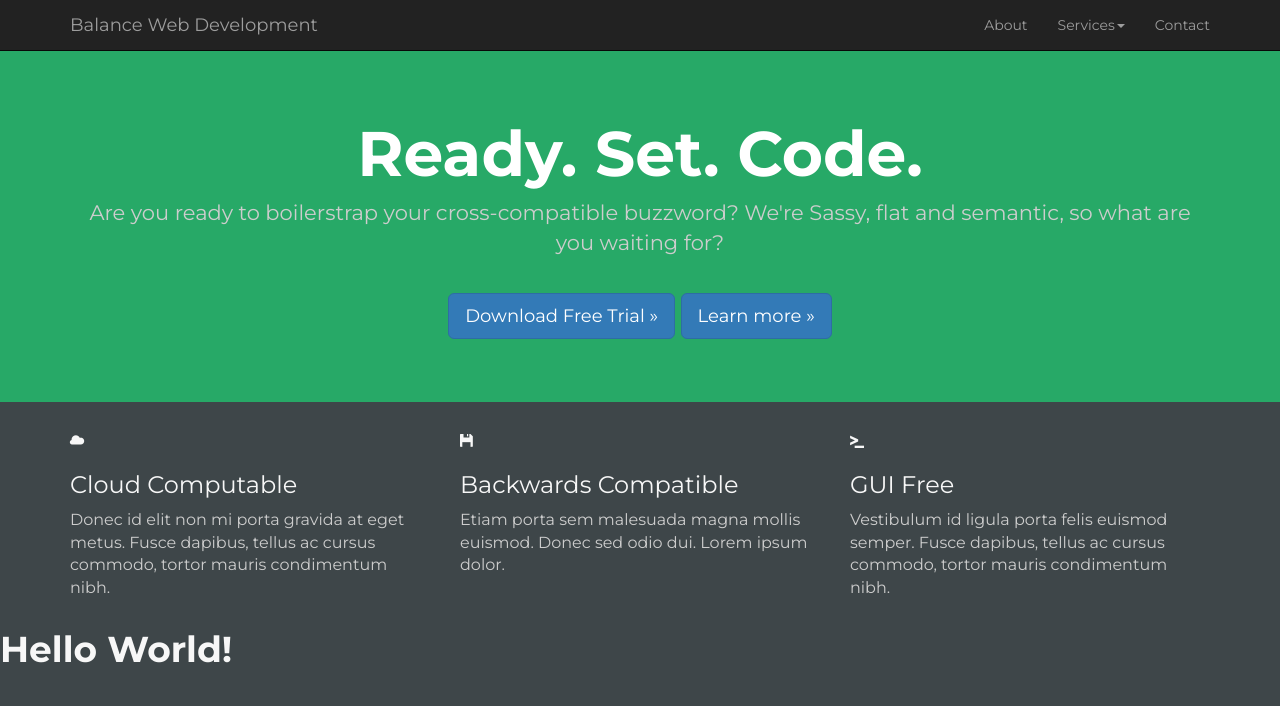
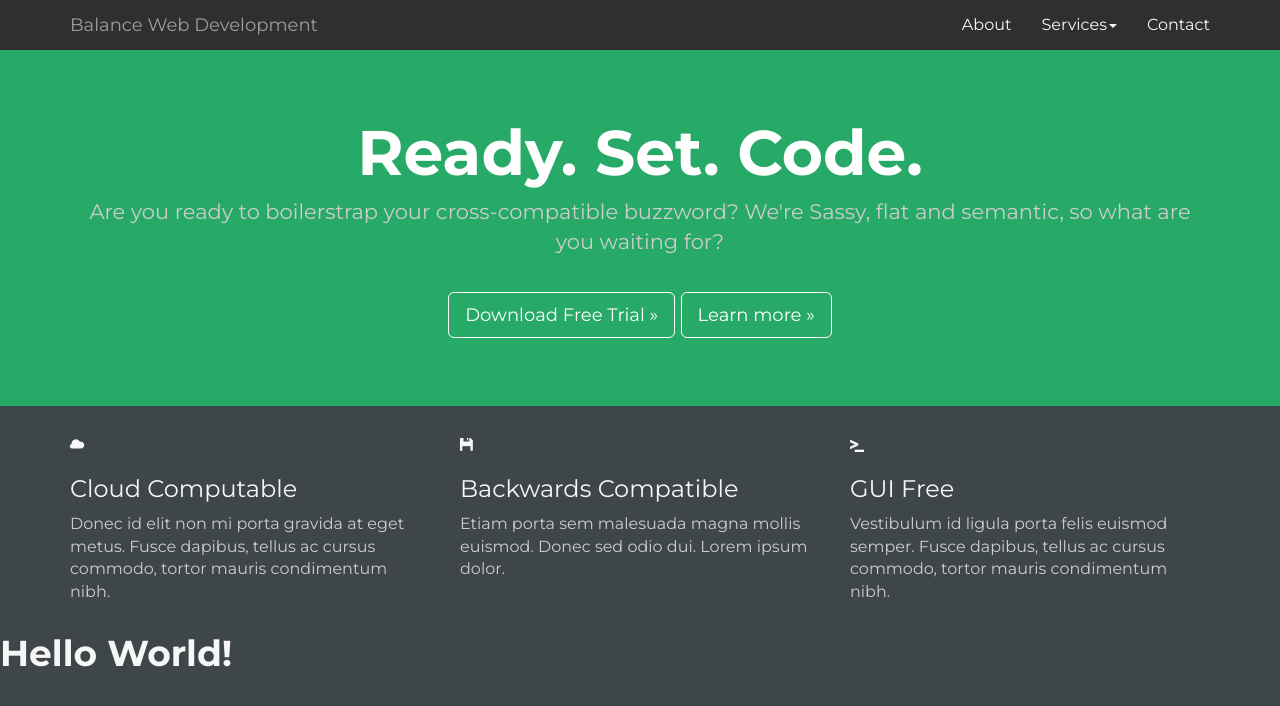
Before and after one commit to tfan1210/Bootstrap-101, a plain HTML site: page index.html in a window 1280 px wide. Drawn offline with nearby package versions, Linux system fonts and the light colour scheme.

Commit message:
overrided navigation styles

```diff
--- a/resources/css/style.css
+++ b/resources/css/style.css
@@ -25,3 +25,30 @@ p {
   color: white;
   text-align: center;
 }
+
+.btn-primary {
+  color: #fff;
+  background-color: transparent;
+  border-color: white;
+  margin-bottom: 5px;
+}
+
+.btn-primary:hover {
+  color: #27A967;
+  background-color: white;
+  border-color: white;
+}
+
+.navbar-inverse {
+  background-color: #2E2F31;
+  border: 0;
+}
+
+.navbar-inverse .navbar-nav li a {
+  color: #f7f7f7;
+  font-size: 16px;
+}
+
+.navbar-inverse .navbar-nav li a:hover {
+  background: #27A967
+}
```
